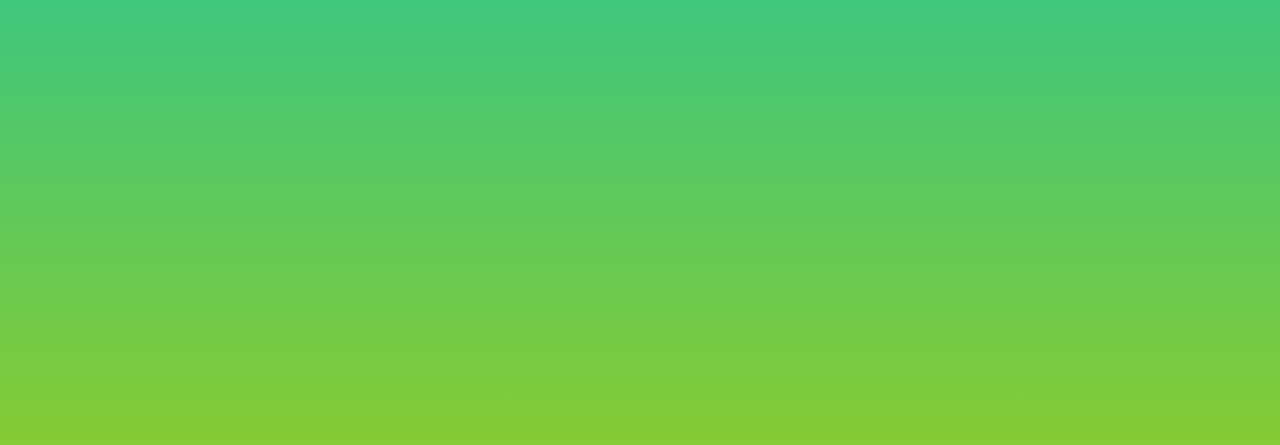
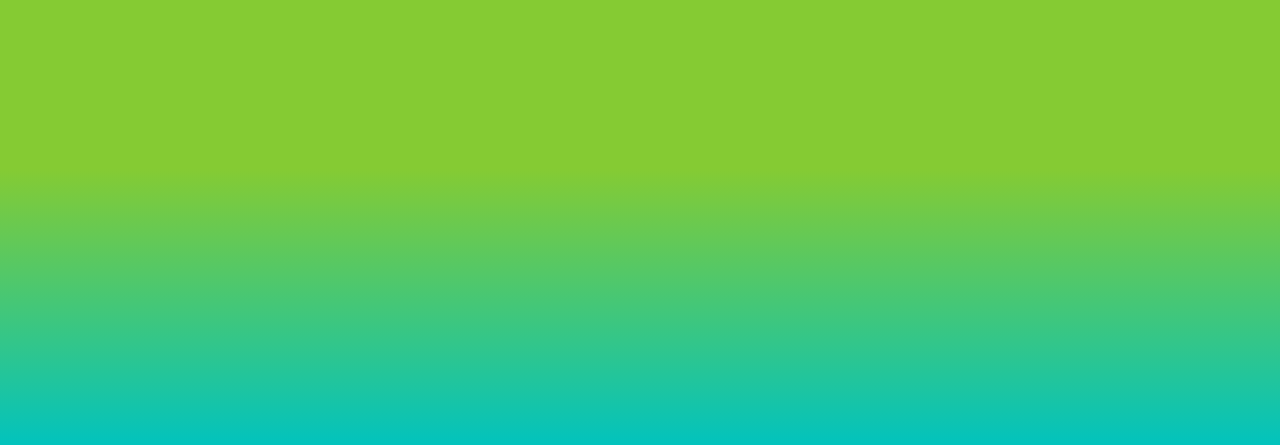
Before and after one commit to efallancy/emmafallancy.github.io, a plain HTML site: page index.html in a window 1280 px wide. Shown: the part 385-830 px from the top of the page. Drawn offline with Linux system fonts and the light colour scheme; a web font is replaced by a local one.

Commit message:
Changing the gradient

```diff
--- a/css/style.css
+++ b/css/style.css
@@ -11,8 +11,8 @@ html {
 body {
   font-family: "Quicksand", Monospace;
   height: 100vh;
-  overflow: hidden;
-  background-image: linear-gradient(#02C3BD, #85CB33);
+  overflow: scroll;
+  background-image: linear-gradient( #02C3BD, #85CB33, #85CB33, #02C3BD );
 }
 
 .nav {
```
